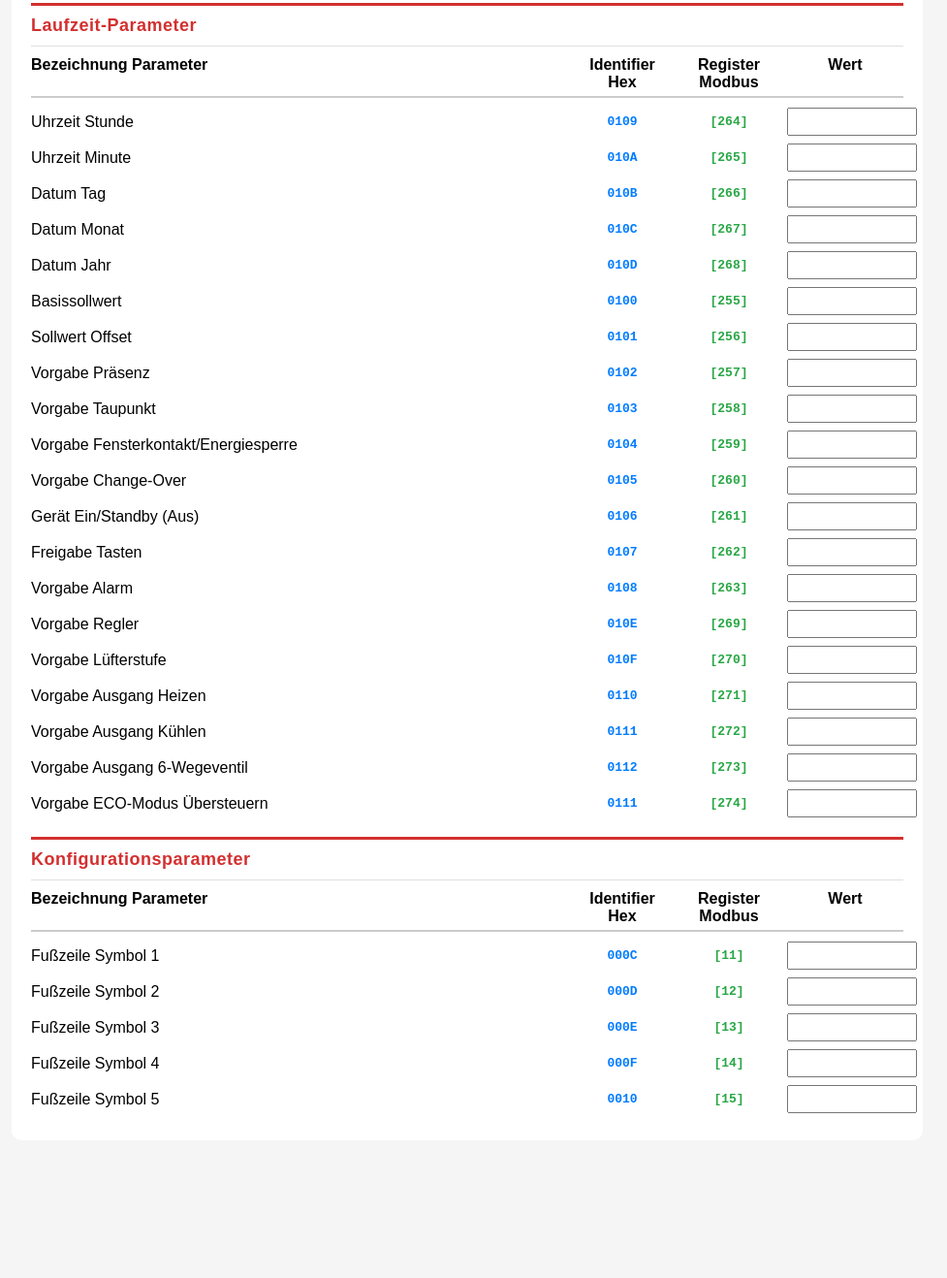
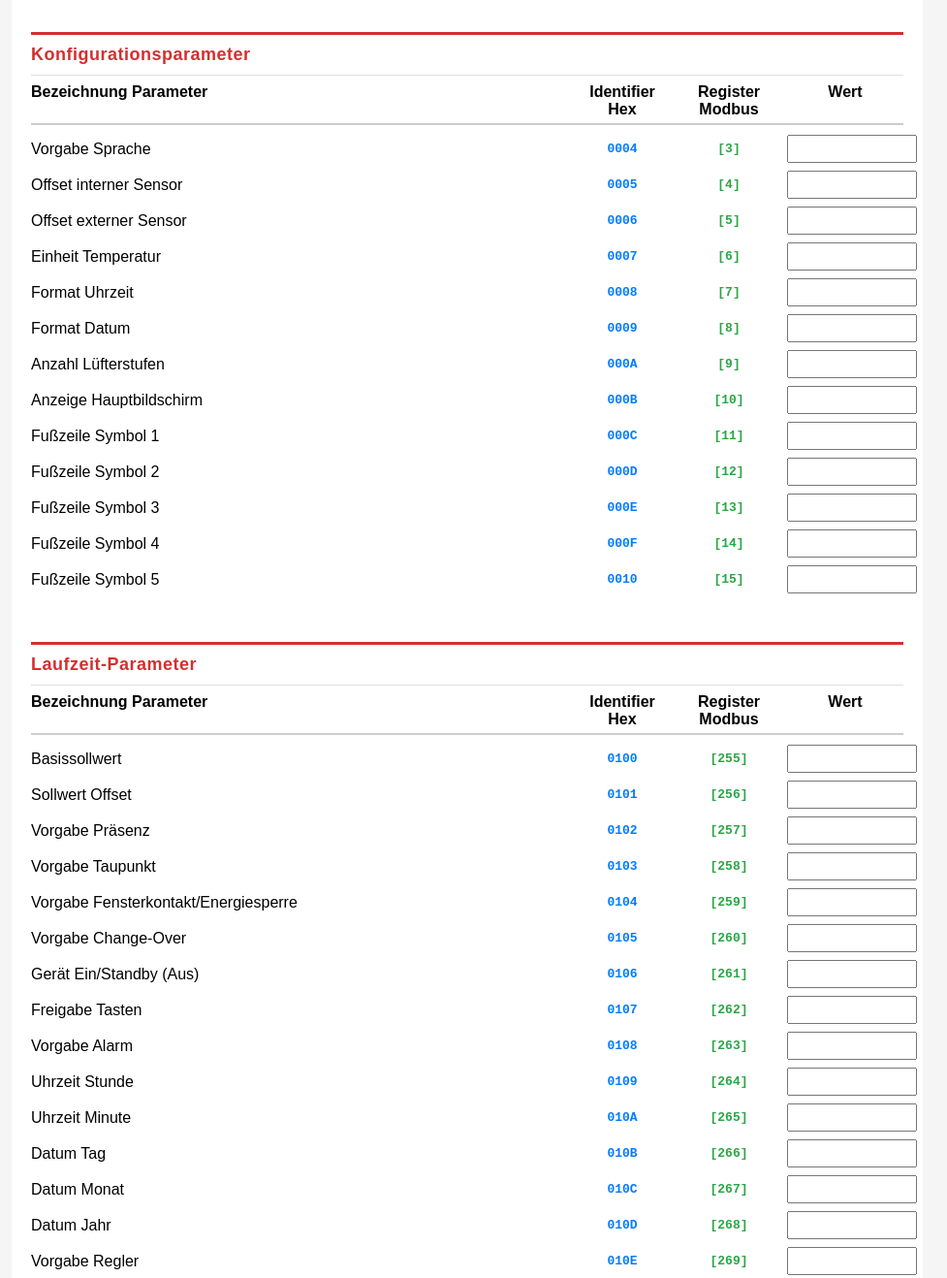
Before and after one commit to marcodietz/lorawan-thermokon, a plain HTML site: page index.html in a window 1280 px wide. Shown: the part 371-1689 px from the top of the page at 97% size, without its empty margins (8-985 px from the left). Before the commit the page ends 1567 px from the top, so only its background shows below. Drawn offline with Linux system fonts and the light colour scheme.

Commit message:
Add files via upload

```diff
--- a/index.html
+++ b/index.html
@@ -222,8 +222,8 @@
         margin-right: 8px;
     }
     .section-title {
-        margin-top: 20px !important;
-        margin-bottom: 10px !important;
+        margin-top: 50px !important;
+        margin-bottom: 8px !important;
         padding: 10px 0;
         border-top: 3px solid #d32f2f;
         border-bottom: 1px solid #e0e0e0;
@@ -295,6 +295,7 @@ const translations = {
         mainTitle: 'Downlink Generator JOY',
         runtimeParam: 'Laufzeit-Parameter',
         configParam: 'Konfigurationsparameter',
+        lorawanParam: 'LoRaWAN-Parameter',
         paramHeader: 'Parameter - Hex - Modbus',
         paramColumn: 'Bezeichnung Parameter',
         valueHeader: 'Wert',
@@ -310,6 +311,7 @@ const translations = {
         mainTitle: 'Downlink Generator JOY',
         runtimeParam: 'Runtime Parameters',
         configParam: 'Configuration Parameters',
+        lorawanParam: 'LoRaWAN Parameters',
         paramHeader: 'Parameter - Hex - Modbus',
         paramColumn: 'Parameter Description',
         valueHeader: 'Value',
@@ -323,35 +325,56 @@ const translations = {
     }
 };
 
-const runtimeParametersData = [
-    { de: "Uhrzeit Stunde", en: "Time Hour", hex: "0109", meta: 264 },
-    { de: "Uhrzeit Minute", en: "Time Minute", hex: "010A", meta: 265 },
-    { de: "Datum Tag", en: "Date Day", hex: "010B", meta: 266 },
-    { de: "Datum Monat", en: "Date Month", hex: "010C", meta: 267 },
-    { de: "Datum Jahr", en: "Date Year", hex: "010D", meta: 268 },
-    { de: "Basissollwert", en: "Base Setpoint", hex: "0100", meta: 255 },
-    { de: "Sollwert Offset", en: "Setpoint Offset", hex: "0101", meta: 256 },
-    { de: "Vorgabe Präsenz", en: "Presence Setting", hex: "0102", meta: 257 },
-    { de: "Vorgabe Taupunkt", en: "Dew Point Setting", hex: "0103", meta: 258 },
-    { de: "Vorgabe Fensterkontakt/Energiesperre", en: "Window Contact/Energy Lock", hex: "0104", meta: 259 },
-    { de: "Vorgabe Change-Over", en: "Change-Over Setting", hex: "0105", meta: 260 },
-    { de: "Gerät Ein/Standby (Aus)", en: "Device On/Standby (Off)", hex: "0106", meta: 261 },
-    { de: "Freigabe Tasten", en: "Button Enable", hex: "0107", meta: 262 },
-    { de: "Vorgabe Alarm", en: "Alarm Setting", hex: "0108", meta: 263 },
-    { de: "Vorgabe Regler", en: "Controller Setting", hex: "010E", meta: 269 },
-    { de: "Vorgabe Lüfterstufe", en: "Fan Level Setting", hex: "010F", meta: 270 },
-    { de: "Vorgabe Ausgang Heizen", en: "Heating Output Setting", hex: "0110", meta: 271 },
-    { de: "Vorgabe Ausgang Kühlen", en: "Cooling Output Setting", hex: "0111", meta: 272 },
-    { de: "Vorgabe Ausgang 6-Wegeventil", en: "6-Way Valve Output Setting", hex: "0112", meta: 273 },
-    { de: "Vorgabe ECO-Modus Übersteuern", en: "ECO Mode Override", hex: "0111", meta: 274 }
+const configParametersData = [
+    { de: "Vorgabe Sprache", en: "Language Setting", hex: "0004", meta: 3, name: "language" },
+    { de: "Offset interner Sensor", en: "Internal Sensor Offset", hex: "0005", meta: 4, name: "offset_internal" },
+    { de: "Offset externer Sensor", en: "External Sensor Offset", hex: "0006", meta: 5, name: "offset_external" },
+    { de: "Einheit Temperatur", en: "Temperature Unit", hex: "0007", meta: 6, name: "temperature_unit" },
+    { de: "Format Uhrzeit", en: "Time Format", hex: "0008", meta: 7, name: "time_format" },
+    { de: "Format Datum", en: "Date Format", hex: "0009", meta: 8, name: "date_format" },
+    { de: "Anzahl Lüfterstufen", en: "Number of Fan Levels", hex: "000A", meta: 9, name: "fan_levels" },
+    { de: "Anzeige Hauptbildschirm", en: "Main Display", hex: "000B", meta: 10, name: "main_display" },
+    // Footer Symbols (Rows 9-13)
+    { de: "Fußzeile Symbol 1", en: "Footer Symbol 1", hex: "000C", meta: 11, name: "symbol_1_footer" },
+    { de: "Fußzeile Symbol 2", en: "Footer Symbol 2", hex: "000D", meta: 12, name: "symbol_2_footer" },
+    { de: "Fußzeile Symbol 3", en: "Footer Symbol 3", hex: "000E", meta: 13, name: "symbol_3_footer" },
+    { de: "Fußzeile Symbol 4", en: "Footer Symbol 4", hex: "000F", meta: 14, name: "symbol_4_footer" },
+    { de: "Fußzeile Symbol 5", en: "Footer Symbol 5", hex: "0010", meta: 15, name: "symbol_5_footer" }
 ];
 
-const configParametersData = [
-    { de: "Fußzeile Symbol 1", en: "Footer Symbol 1", hex: "000C", meta: 11 },
-    { de: "Fußzeile Symbol 2", en: "Footer Symbol 2", hex: "000D", meta: 12 },
-    { de: "Fußzeile Symbol 3", en: "Footer Symbol 3", hex: "000E", meta: 13 },
-    { de: "Fußzeile Symbol 4", en: "Footer Symbol 4", hex: "000F", meta: 14 },
-    { de: "Fußzeile Symbol 5", en: "Footer Symbol 5", hex: "0010", meta: 15 }
+const runtimeParametersData = [
+    // Setpoint Parameters (Rows 14-15)
+    { de: "Basissollwert", en: "Base Setpoint", hex: "0100", meta: 255, name: "setpoint_base" },
+    { de: "Sollwert Offset", en: "Setpoint Offset", hex: "0101", meta: 256, name: "setpoint_offset" },
+    // Presence & Override (Rows 16-19)
+    { de: "Vorgabe Präsenz", en: "Presence Setting", hex: "0102", meta: 257, name: "presence_overwrite" },
+    { de: "Vorgabe Taupunkt", en: "Dew Point Setting", hex: "0103", meta: 258, name: "dewpoint_overwrite" },
+    { de: "Vorgabe Fensterkontakt/Energiesperre", en: "Window Contact/Energy Lock", hex: "0104", meta: 259, name: "windowcontact_overwrite" },
+    { de: "Vorgabe Change-Over", en: "Change-Over Setting", hex: "0105", meta: 260, name: "changeover_overwrite" },
+    // Device Control (Rows 20-22)
+    { de: "Gerät Ein/Standby (Aus)", en: "Device On/Standby (Off)", hex: "0106", meta: 261, name: "standby" },
+    { de: "Freigabe Tasten", en: "Button Enable", hex: "0107", meta: 262, name: "button_enable" },
+    { de: "Vorgabe Alarm", en: "Alarm Setting", hex: "0108", meta: 263, name: "alarm" },
+    // Time/Date Parameters (Rows 23-27)
+    { de: "Uhrzeit Stunde", en: "Time Hour", hex: "0109", meta: 264, name: "hour" },
+    { de: "Uhrzeit Minute", en: "Time Minute", hex: "010A", meta: 265, name: "minute" },
+    { de: "Datum Tag", en: "Date Day", hex: "010B", meta: 266, name: "day" },
+    { de: "Datum Monat", en: "Date Month", hex: "010C", meta: 267, name: "month" },
+    { de: "Datum Jahr", en: "Date Year", hex: "010D", meta: 268, name: "year" },
+    // Controller & Output Settings (Rows 28-33)
+    { de: "Vorgabe Regler", en: "Controller Setting", hex: "010E", meta: 269, name: "overwrite_controller" },
+    { de: "Vorgabe Lüfterstufe", en: "Fan Level Setting", hex: "010F", meta: 270, name: "fan_level_setting" },
+    { de: "Vorgabe Ausgang Heizen", en: "Heating Output Setting", hex: "0110", meta: 271, name: "heating_output_setting" },
+    { de: "Vorgabe Ausgang Kühlen", en: "Cooling Output Setting", hex: "0111", meta: 272, name: "cooling_output_setting" },
+    { de: "Vorgabe Ausgang 6-Wegeventil", en: "6-Way Valve Output Setting", hex: "0112", meta: 273, name: "valve_6way_output_setting" },
+    { de: "Vorgabe ECO-Modus Übersteuern", en: "ECO Mode Override", hex: "0111", meta: 274, name: "eco_mode_override" }
+];
+
+const lorawanParametersData = [
+    { de: "Heartbeat", en: "Heartbeat", hex: "C106", meta: "n.V." },
+    { de: "Confirmation", en: "Confirmation", hex: "C21D", meta: "n.V." },
+    { de: "ADR", en: "ADR", hex: "C217", meta: "n.V." },
+    { de: "Data Rate", en: "Data Rate", hex: "C218", meta: "n.V." }
 ];
 
 function t(key) {
@@ -417,8 +440,9 @@ function renderUI() {
         document.getElementById('enFlag').classList.add('active');
     }
 
-    renderParameterSection(t('runtimeParam'), runtimeParametersData, 0);
-    renderParameterSection(t('configParam'), configParametersData, runtimeParametersData.length);
+    renderParameterSection(t('configParam'), configParametersData, 0);
+    renderParameterSection(t('runtimeParam'), runtimeParametersData, configParametersData.length);
+    renderParameterSection(t('lorawanParam'), lorawanParametersData, configParametersData.length + runtimeParametersData.length);
     document.getElementById("output").innerText = t('noValue');
 }
 
@@ -477,7 +501,7 @@ function toHex(value) {
 function generateDownlink() {
     let result = "";
     let count = 0;
-    const allParameters = [...runtimeParametersData, ...configParametersData];
+    const allParameters = [...configParametersData, ...runtimeParametersData, ...lorawanParametersData];
 
     document.querySelectorAll("input").forEach(input => {
         if (input.value !== "" && count < 10) {
```
